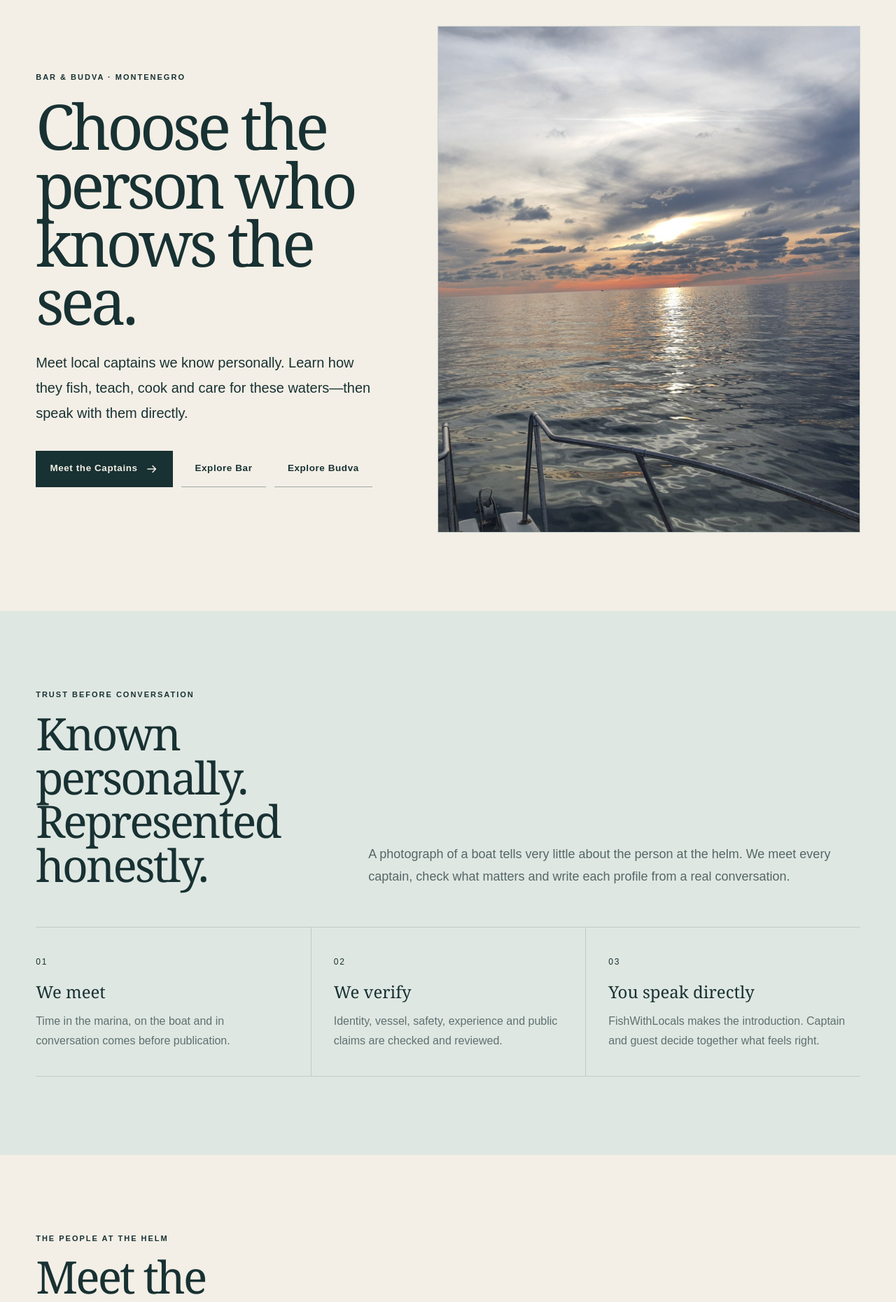
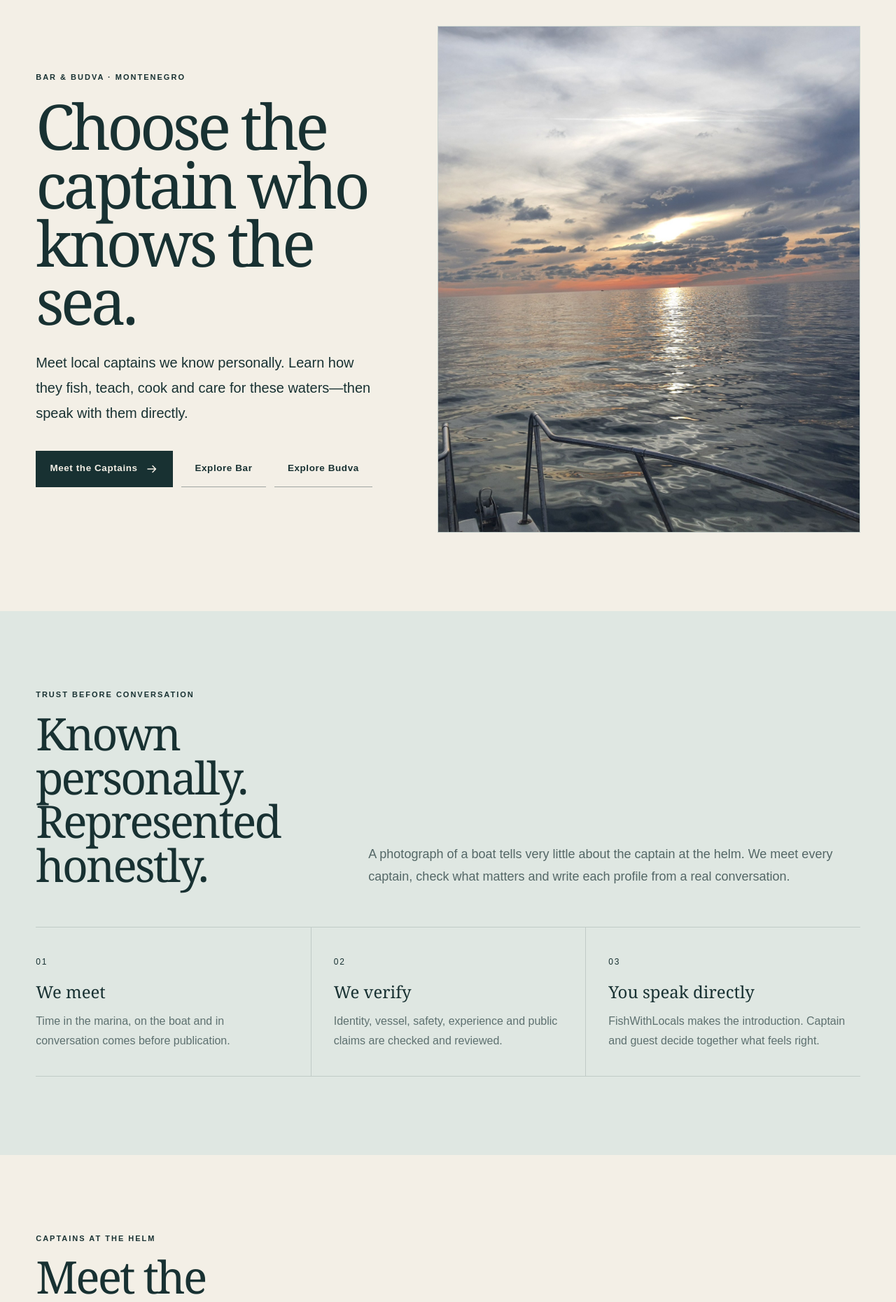
Before and after one commit to nevena72pg-ops/fastfishing, a Next.js app: page / in a window 1280 px wide. Shown: the part 100-1960 px from the top of the page at 70% size. Built offline with nearby package versions, Linux system fonts and the light colour scheme.

Commit message:
Align captain wording and navigation

```diff
--- a/src/content/home.ts
+++ b/src/content/home.ts
@@ -56,7 +56,7 @@ export const homeCopy = {
       ["Captains", "#captains"],
       ["Stories", "#stories"],
       ["Destinations", "#destinations"],
-      ["About", "#trust"],
+      ["The Sea", "#sea"],
     ],
     footer: {
       description:
@@ -71,7 +71,7 @@ export const homeCopy = {
     },
     hero: {
       eyebrow: "Bar & Budva · Montenegro",
-      heading: "Choose the person who knows the sea.",
+      heading: "Choose the captain who knows the sea.",
       body: "Meet local captains we know personally. Learn how they fish, teach, cook and care for these waters—then speak with them directly.",
       primaryAction: "Meet the Captains",
       barAction: "Explore Bar",
@@ -89,7 +89,7 @@ export const homeCopy = {
     trust: {
       eyebrow: "Trust before conversation",
       heading: "Known personally.\nRepresented honestly.",
-      body: "A photograph of a boat tells very little about the person at the helm. We meet every captain, check what matters and write each profile from a real conversation.",
+      body: "A photograph of a boat tells very little about the captain at the helm. We meet every captain, check what matters and write each profile from a real conversation.",
       steps: [
         ["01", "We meet", "Time in the marina, on the boat and in conversation comes before publication."],
         ["02", "We verify", "Identity, vessel, safety, experience and public claims are checked and reviewed."],
@@ -97,9 +97,9 @@ export const homeCopy = {
       ],
     },
     captains: {
-      eyebrow: "The people at the helm",
+      eyebrow: "Captains at the helm",
       heading: "Meet the captains",
-      body: "Choose a person whose temperament, knowledge and way of sharing the sea feel right for you.",
+      body: "Choose a captain whose temperament, knowledge and way of sharing the sea feel right for you.",
       note: "Prototype profiles: names, words and photographs will be replaced after real conversations and verification.",
       verified: "Verified profile",
       action: "Meet the Captain",
@@ -130,8 +130,8 @@ export const homeCopy = {
     },
     invitation: {
       eyebrow: "A conversation, not a checkout",
-      heading: "Find the person you would like to spend a day with.",
-      body: "Take your time. Read their stories. When someone feels right, start a direct conversation about the day.",
+      heading: "Find the captain you would like to spend a day with.",
+      body: "Take your time. Read their stories. When a captain feels right, start a direct conversation about the day.",
       action: "Meet the Captains",
     },
   },
@@ -146,7 +146,7 @@ export const homeCopy = {
       ["Kapetani", "#captains"],
       ["Priče", "#stories"],
       ["Destinacije", "#destinations"],
-      ["O nama", "#trust"],
+      ["More", "#sea"],
     ],
     footer: {
       description:
```
